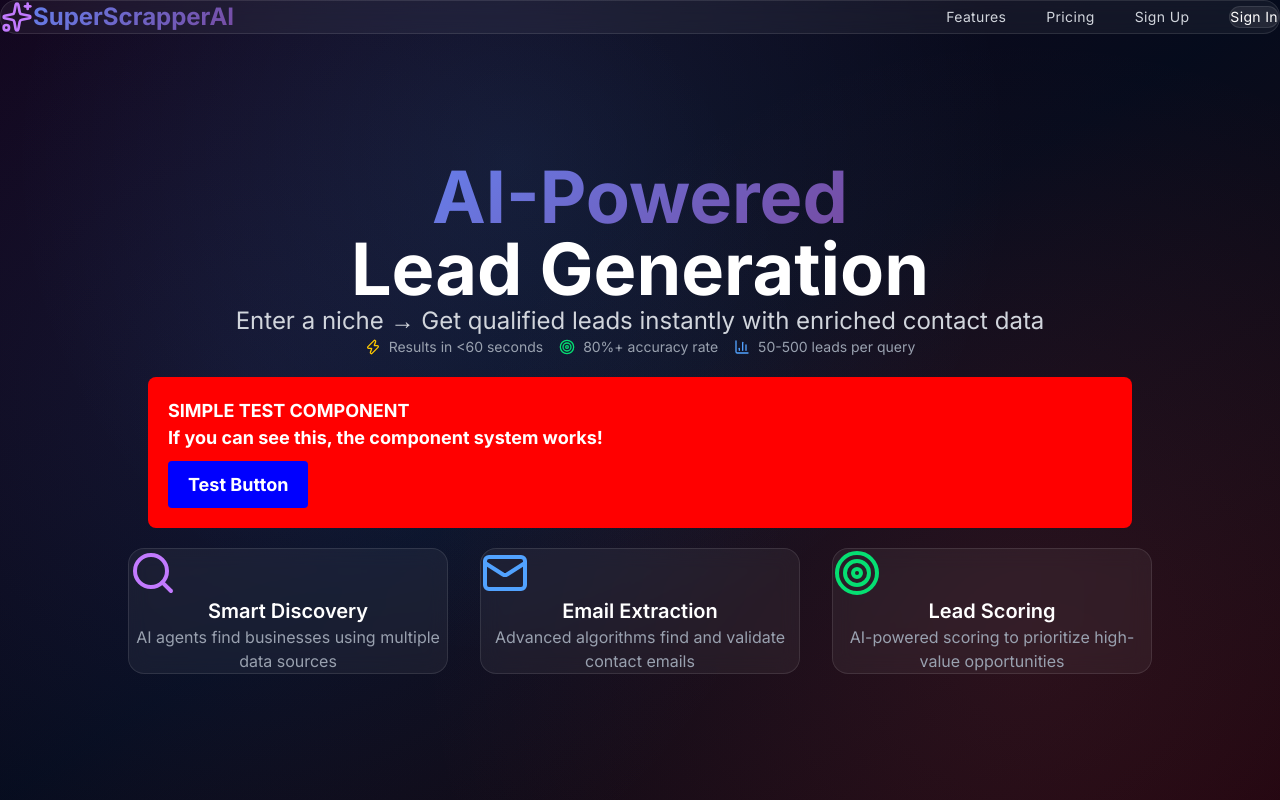
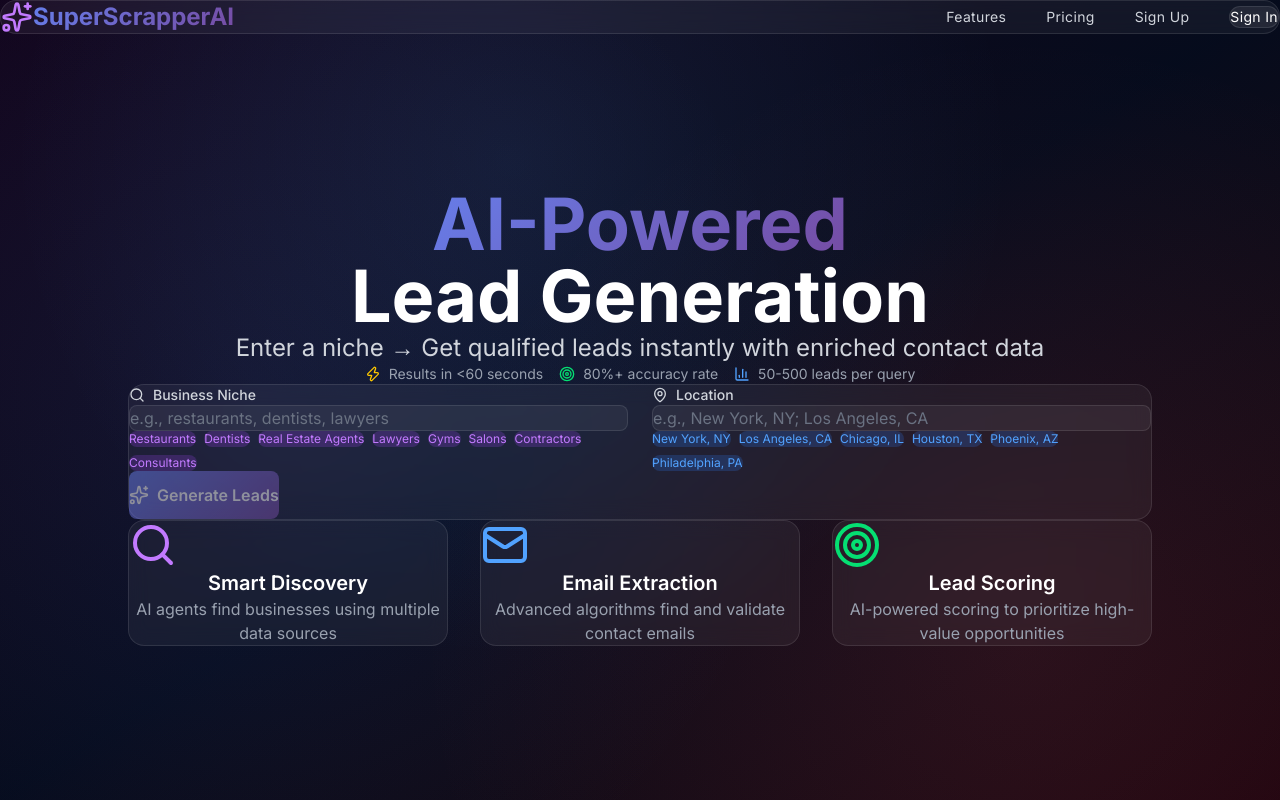
Before and after one commit to Trinidadia-sys/superscrapper-ai, a Next.js app: page / in a window 1280 px wide. Built offline with nearby package versions, Linux system fonts and the light colour scheme; no server answers.

Commit message:
Restore LeadGenerationForm and clean up debugging code

```diff
--- a/src/app/page.tsx
+++ b/src/app/page.tsx
@@ -5,8 +5,6 @@ import { motion } from 'framer-motion';
 import { Sparkles, Search, Zap, Target, BarChart3, Mail } from 'lucide-react';
 import Link from 'next/link';
 import { LeadGenerationForm } from '@/components/LeadGenerationForm';
-import { TestForm } from '@/components/TestForm';
-import { SimpleTest } from '@/components/SimpleTest';
 import { ProcessingScreen } from '@/components/ProcessingScreen';
 import { ResultsDashboard } from '@/components/ResultsDashboard';
 import { UserMenu } from '@/components/UserMenu';
@@ -19,9 +17,6 @@ export default function Home() {
   const [processingState, setProcessingState] = useState<ProcessingState | null>(null);
   const [currentView, setCurrentView] = useState<'home' | 'processing' | 'results'>('home');
   const { user } = useAuth();
-
-  // Debug: Log when page renders and user state
-  console.log('Home page rendering, user:', !!user, 'currentView:', currentView);
 
   const handleLeadGeneration = async (request: { niche: string; location: string }) => {
     setCurrentView('processing');
@@ -233,7 +228,7 @@ export default function Home() {
 
                 {/* Lead Generation Form */}
                 <div className="w-full max-w-5xl mx-auto">
-                  <SimpleTest />
+                  <LeadGenerationForm onSubmit={handleLeadGeneration} />
                 </div>
 
                 {/* Features */}
--- a/src/components/LeadGenerationForm.tsx
+++ b/src/components/LeadGenerationForm.tsx
@@ -12,9 +12,6 @@ export function LeadGenerationForm({ onSubmit }: LeadGenerationFormProps) {
   const [niche, setNiche] = useState('');
   const [location, setLocation] = useState('');
   const [isSubmitting, setIsSubmitting] = useState(false);
-
-  // Debug: Log when component renders
-  console.log('LeadGenerationForm rendering...');
 
   const handleSubmit = async (e: React.FormEvent) => {
     e.preventDefault();
--- a/src/components/SimpleTest.tsx
+++ /dev/null
@@ -1,35 +0,0 @@
-'use client';
-
-export function SimpleTest() {
-  console.log('SimpleTest rendering...');
-  return (
-    <div
-      style={{
-        backgroundColor: 'red',
-        color: 'white',
-        padding: '20px',
-        margin: '20px',
-        borderRadius: '8px',
-        fontSize: '18px',
-        fontWeight: 'bold'
-      }}
-    >
-      SIMPLE TEST COMPONENT
-      <br />
-      If you can see this, the component system works!
-      <br />
-      <button
-        style={{
-          backgroundColor: 'blue',
-          color: 'white',
-          padding: '10px 20px',
-          border: 'none',
-          borderRadius: '4px',
-          marginTop: '10px'
-        }}
-      >
-        Test Button
-      </button>
-    </div>
-  );
-}
--- a/src/components/TestForm.tsx
+++ /dev/null
@@ -1,14 +0,0 @@
-'use client';
-
-export function TestForm() {
-  console.log('TestForm rendering...');
-  return (
-    <div className="glass p-8 m-4">
-      <h2 className="text-2xl font-bold text-white mb-4">Test Form Component</h2>
-      <p className="text-white">If you can see this, the component system is working.</p>
-      <button className="mt-4 px-6 py-2 bg-blue-500 text-white rounded">
-        Test Button
-      </button>
-    </div>
-  );
-}
```
